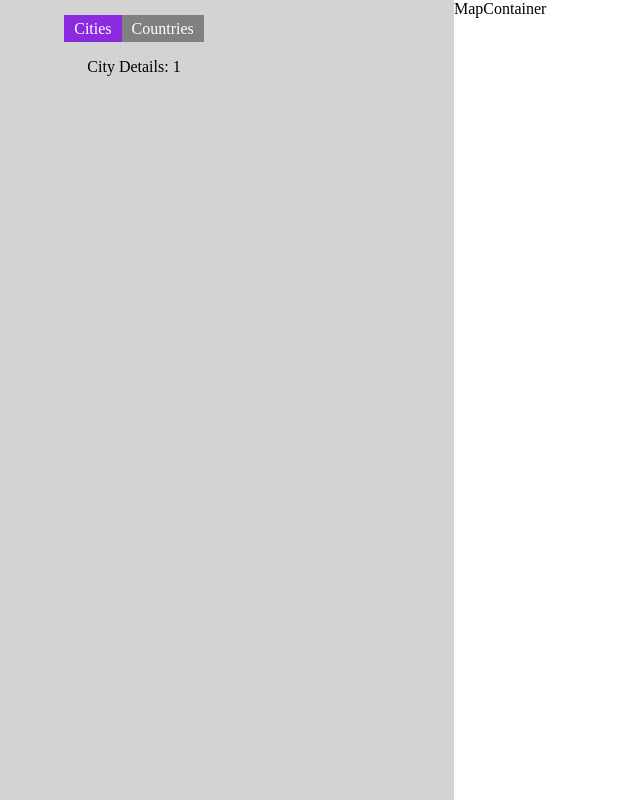
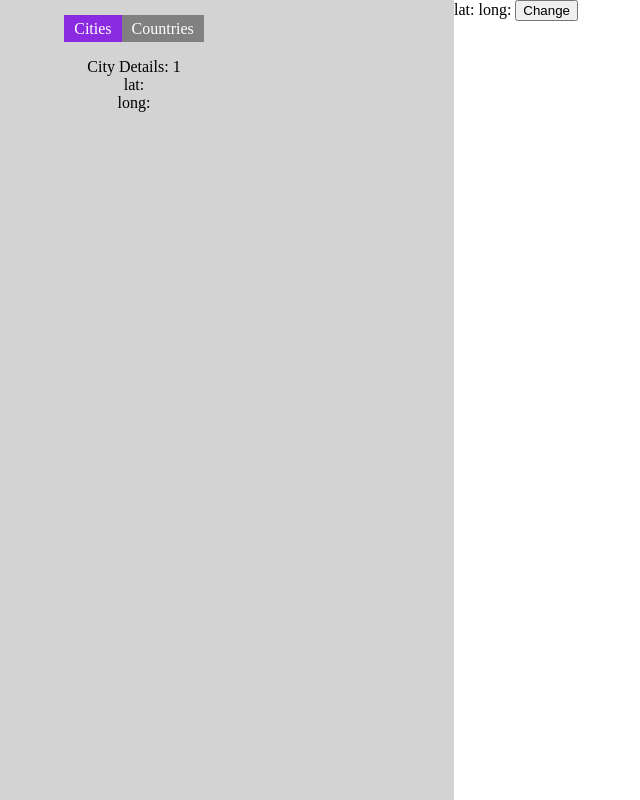
Before and after one commit to Alabi12/travel-app, a React (Vite) app: page /app/cities/1 in a window 1280 px wide. Shown: the whole page, without its empty margins (186-826 px from the left). Built offline with nearby package versions, Linux system fonts and the light colour scheme; data requests are answered from the project's data file.

Commit message:
add searchParams hook

```diff
--- a/src/components/CityItem.jsx
+++ b/src/components/CityItem.jsx
@@ -7,7 +7,7 @@ function CityItem({city}) {
     city: PropTypes.object.isRequired
   }
   return (
-    <Link to={`/app/cities/${city.id}`} className={styles.cityLink}>
+    <Link to={`/app/cities/${city.id}?lat=${city.latitude}&long=${city.longitude}`} className={styles.cityLink}>
     <div className={styles.city}>
       <div className='d-flex align-items-center'>
         <div>{city.emoji_flag}</div>
--- a/src/components/MapContainer.jsx
+++ b/src/components/MapContainer.jsx
@@ -1,6 +1,20 @@
+import { useSearchParams } from "react-router-dom";
 function MapContainer() {
+
+  const [searchParams, setSearchParams] = useSearchParams();
+  const latitude = searchParams.get('lat');
+  const longitude = searchParams.get('long');
+  console.log(latitude);
+  console.log(longitude);
   return (
-    <div>MapContainer</div>
+    <div>
+      lat: {latitude}
+      long: {longitude}
+
+      <button onClick={() => setSearchParams({
+        lat: 1, long: 2
+      })}>Change</button>
+    </div>
   )
 }
 
--- a/src/pages/CityDetails.jsx
+++ b/src/pages/CityDetails.jsx
@@ -1,10 +1,16 @@
-import { useParams } from "react-router-dom"
+import { useParams, useSearchParams } from "react-router-dom"
 
 function CityDetails() {
+  const [searchParams, setSearchParams] = useSearchParams();
+  const latitude = searchParams.get('lat');
+  const longitude = searchParams.get('long');
   const {cityId} = useParams();
 
   return (
-    <div>City Details: {cityId}</div>
+    <div>City Details: {cityId}
+      <div>lat: {latitude}</div>
+      <div>long: {longitude}</div>
+    </div>
   )
 }
 
```
